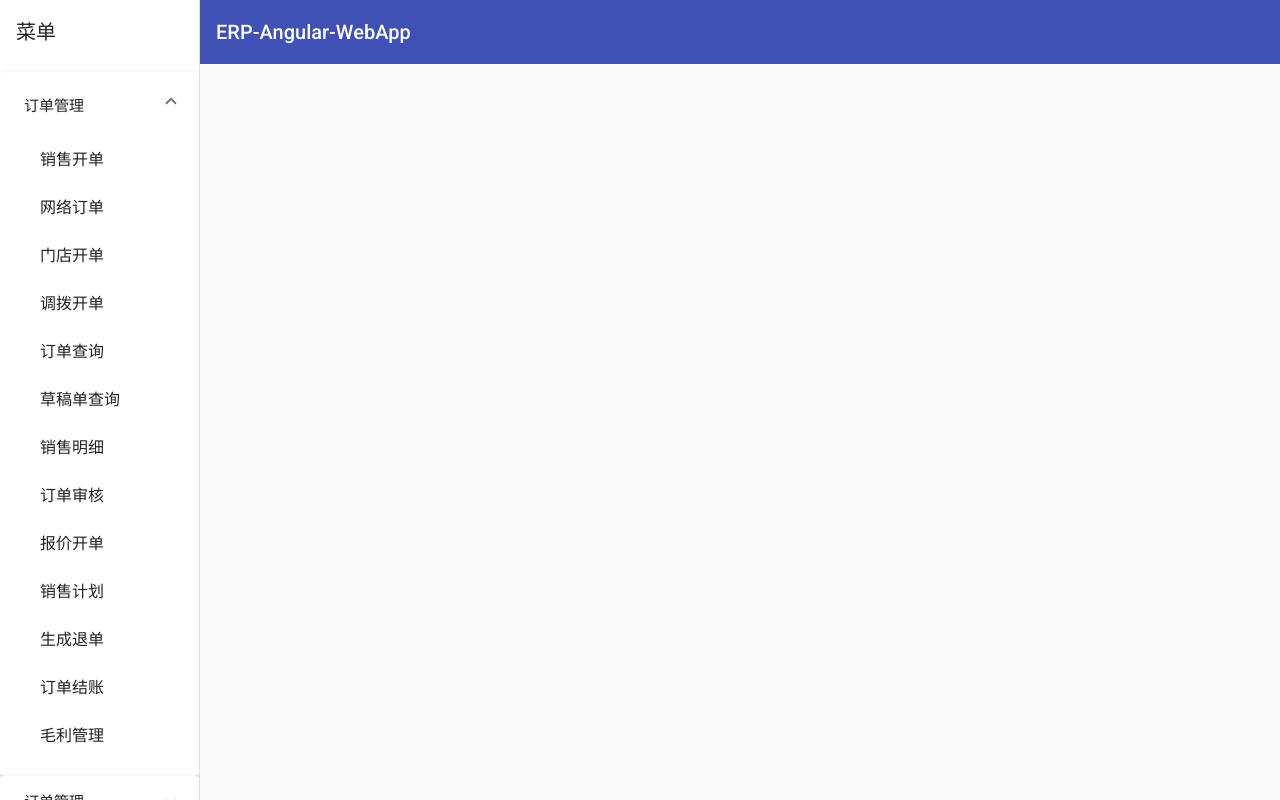
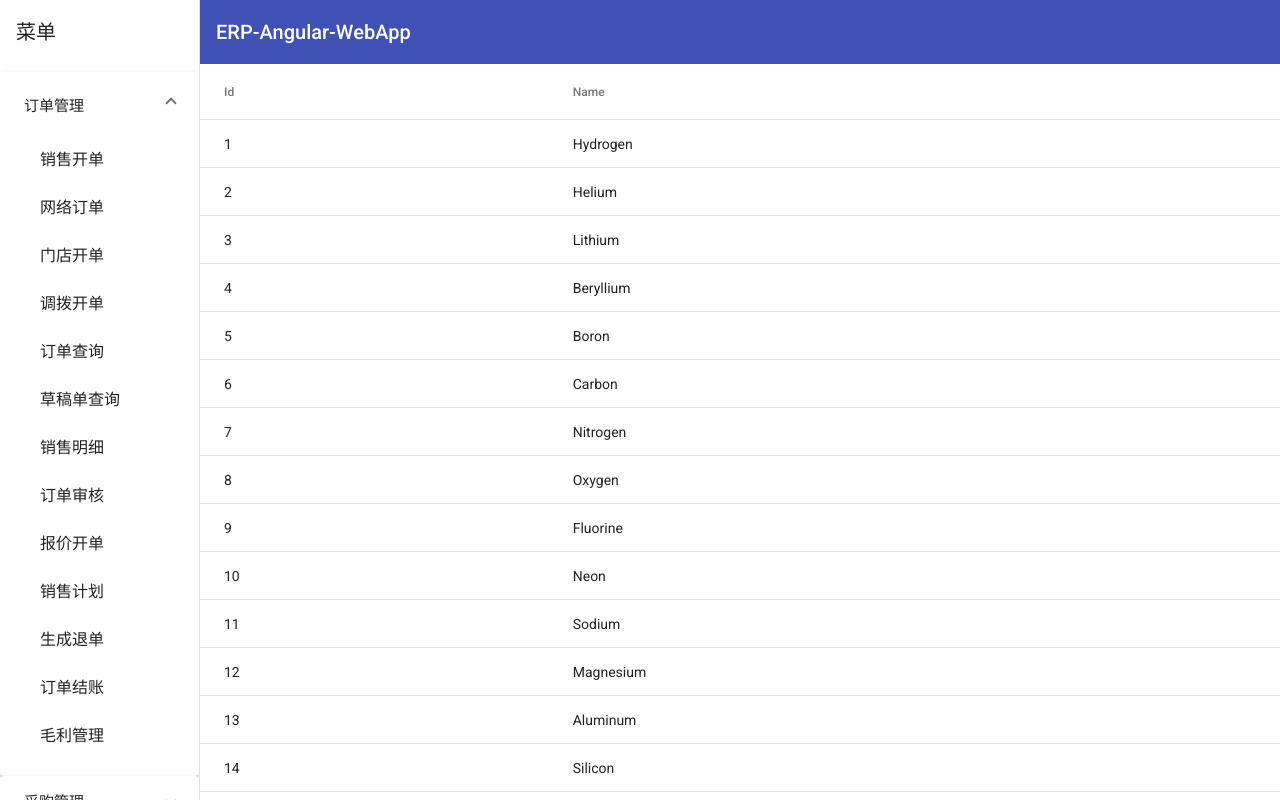
Before and after one commit to 839928622/ERP-Angular-WebApp, an Angular app: page /Todo-List in a window 1280 px wide. Before the commit this address led to /. Built offline with nearby package versions, Linux system fonts and the light colour scheme.

Commit message:
使用Angular Material添加一个代办表格

```diff
--- a/src/app/app-routing.module.ts
+++ b/src/app/app-routing.module.ts
@@ -1,8 +1,14 @@
 import { NgModule } from '@angular/core';
 import { Routes, RouterModule } from '@angular/router';
+import { TodoTableComponent } from './components/todo-table/todo-table.component';
 
 
-const routes: Routes = [];
+const routes: Routes = [
+  {
+    path: 'Todo-List',
+    component: TodoTableComponent
+  },
+];
 
 @NgModule({
   imports: [RouterModule.forRoot(routes)],
--- a/src/app/components/navbar/navbar.component.html
+++ b/src/app/components/navbar/navbar.component.html
@@ -11,7 +11,7 @@
       <mat-expansion-panel *ngFor="let mainMenu of NavMenulist" [expanded]="mainMenu.isOpened">
         <mat-expansion-panel-header>
           <mat-panel-title>
-           订单管理
+           {{mainMenu.name}}
           </mat-panel-title>
           <!-- <mat-panel-description>
             This is a summary of the content 这个用来解释这个panel的
--- a/src/app/components/navbar/navbar.component.ts
+++ b/src/app/components/navbar/navbar.component.ts
@@ -22,7 +22,7 @@
       { name: '订单管理', isOpened: true, subMenuList : [
         {
           name: '销售开单',
-          route: ''
+          route: 'Todo-List'
         },
         {
           name: '网络订单',
--- /dev/null
+++ b/src/app/components/todo-table/todo-table-datasource.ts
@@ -0,0 +1,108 @@
+import { DataSource } from '@angular/cdk/collections';
+import { MatPaginator } from '@angular/material/paginator';
+import { MatSort } from '@angular/material/sort';
+import { map } from 'rxjs/operators';
+import { Observable, of as observableOf, merge } from 'rxjs';
+
+// TODO: Replace this with your own data model type
+export interface TodoTableItem {
+  name: string;
+  id: number;
+}
+
+// TODO: replace this with real data from your application
+const EXAMPLE_DATA: TodoTableItem[] = [
+  {id: 1, name: 'Hydrogen'},
+  {id: 2, name: 'Helium'},
+  {id: 3, name: 'Lithium'},
+  {id: 4, name: 'Beryllium'},
+  {id: 5, name: 'Boron'},
+  {id: 6, name: 'Carbon'},
+  {id: 7, name: 'Nitrogen'},
+  {id: 8, name: 'Oxygen'},
+  {id: 9, name: 'Fluorine'},
+  {id: 10, name: 'Neon'},
+  {id: 11, name: 'Sodium'},
+  {id: 12, name: 'Magnesium'},
+  {id: 13, name: 'Aluminum'},
+  {id: 14, name: 'Silicon'},
+  {id: 15, name: 'Phosphorus'},
+  {id: 16, name: 'Sulfur'},
+  {id: 17, name: 'Chlorine'},
+  {id: 18, name: 'Argon'},
+  {id: 19, name: 'Potassium'},
+  {id: 20, name: 'Calcium'},
+];
+
+/**
+ * Data source for the TodoTable view. This class should
+ * encapsulate all logic for fetching and manipulating the displayed data
+ * (including sorting, pagination, and filtering).
+ */
+export class TodoTableDataSource extends DataSource<TodoTableItem> {
+  data: TodoTableItem[] = EXAMPLE_DATA;
+  paginator: MatPaginator;
+  sort: MatSort;
+
+  constructor() {
+    super();
+  }
+
+  /**
+   * Connect this data source to the table. The table will only update when
+   * the returned stream emits new items.
+   * @returns A stream of the items to be rendered.
+   */
+  connect(): Observable<TodoTableItem[]> {
+    // Combine everything that affects the rendered data into one update
+    // stream for the data-table to consume.
+    const dataMutations = [
+      observableOf(this.data),
+      this.paginator.page,
+      this.sort.sortChange
+    ];
+
+    return merge(...dataMutations).pipe(map(() => {
+      return this.getPagedData(this.getSortedData([...this.data]));
+    }));
+  }
+
+  /**
+   *  Called when the table is being destroyed. Use this function, to clean up
+   * any open connections or free any held resources that were set up during connect.
+   */
+  disconnect() {}
+
+  /**
+   * Paginate the data (client-side). If you're using server-side pagination,
+   * this would be replaced by requesting the appropriate data from the server.
+   */
+  private getPagedData(data: TodoTableItem[]) {
+    const startIndex = this.paginator.pageIndex * this.paginator.pageSize;
+    return data.splice(startIndex, this.paginator.pageSize);
+  }
+
+  /**
+   * Sort the data (client-side). If you're using server-side sorting,
+   * this would be replaced by requesting the appropriate data from the server.
+   */
+  private getSortedData(data: TodoTableItem[]) {
+    if (!this.sort.active || this.sort.direction === '') {
+      return data;
+    }
+
+    return data.sort((a, b) => {
+      const isAsc = this.sort.direction === 'asc';
+      switch (this.sort.active) {
+        case 'name': return compare(a.name, b.name, isAsc);
+        case 'id': return compare(+a.id, +b.id, isAsc);
+        default: return 0;
+      }
+    });
+  }
+}
+
+/** Simple sort comparator for example ID/Name columns (for client-side sorting). */
+function compare(a: string | number, b: string | number, isAsc: boolean) {
+  return (a < b ? -1 : 1) * (isAsc ? 1 : -1);
+}
--- /dev/null
+++ b/src/app/components/todo-table/todo-table.component.css
@@ -0,0 +1,3 @@
+.full-width-table {
+  width: 100%;
+}
--- /dev/null
+++ b/src/app/components/todo-table/todo-table.component.html
@@ -0,0 +1,25 @@
+<div class="mat-elevation-z8">
+  <table mat-table class="full-width-table" matSort aria-label="Elements">
+    <!-- Id Column -->
+    <ng-container matColumnDef="id">
+      <th mat-header-cell *matHeaderCellDef mat-sort-header>Id</th>
+      <td mat-cell *matCellDef="let row">{{row.id}}</td>
+    </ng-container>
+
+    <!-- Name Column -->
+    <ng-container matColumnDef="name">
+      <th mat-header-cell *matHeaderCellDef mat-sort-header>Name</th>
+      <td mat-cell *matCellDef="let row">{{row.name}}</td>
+    </ng-container>
+
+    <tr mat-header-row *matHeaderRowDef="displayedColumns"></tr>
+    <tr mat-row *matRowDef="let row; columns: displayedColumns;"></tr>
+  </table>
+
+  <mat-paginator #paginator
+      [length]="dataSource?.data.length"
+      [pageIndex]="0"
+      [pageSize]="50"
+      [pageSizeOptions]="[25, 50, 100, 250]">
+  </mat-paginator>
+</div>
--- /dev/null
+++ b/src/app/components/todo-table/todo-table.component.ts
@@ -0,0 +1,30 @@
+import { AfterViewInit, Component, OnInit, ViewChild } from '@angular/core';
+import { MatPaginator } from '@angular/material/paginator';
+import { MatSort } from '@angular/material/sort';
+import { MatTable } from '@angular/material/table';
+import { TodoTableDataSource, TodoTableItem } from './todo-table-datasource';
+
+@Component({
+  selector: 'app-todo-table',
+  templateUrl: './todo-table.component.html',
+  styleUrls: ['./todo-table.component.css']
+})
+export class TodoTableComponent implements AfterViewInit, OnInit {
+  @ViewChild(MatPaginator) paginator: MatPaginator;
+  @ViewChild(MatSort) sort: MatSort;
+  @ViewChild(MatTable) table: MatTable<TodoTableItem>;
+  dataSource: TodoTableDataSource;
+
+  /** Columns displayed in the table. Columns IDs can be added, removed, or reordered. */
+  displayedColumns = ['id', 'name'];
+
+  ngOnInit() {
+    this.dataSource = new TodoTableDataSource();
+  }
+
+  ngAfterViewInit() {
+    this.dataSource.sort = this.sort;
+    this.dataSource.paginator = this.paginator;
+    this.table.dataSource = this.dataSource;
+  }
+}
```
Also changed, not shown: src/app/app.module.ts (+10 -2 lines), 1 other file (tests, documents, lock files or other folders).
